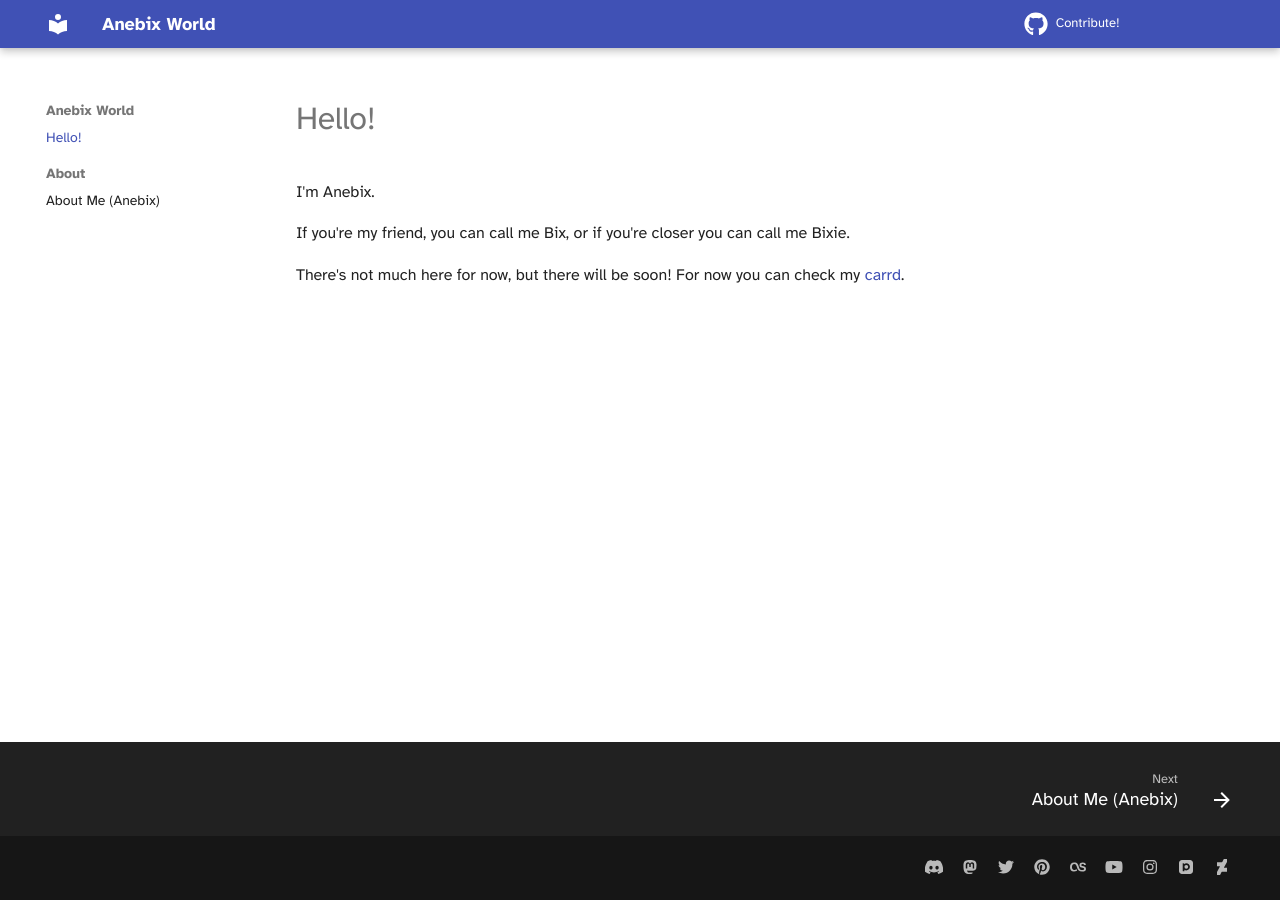
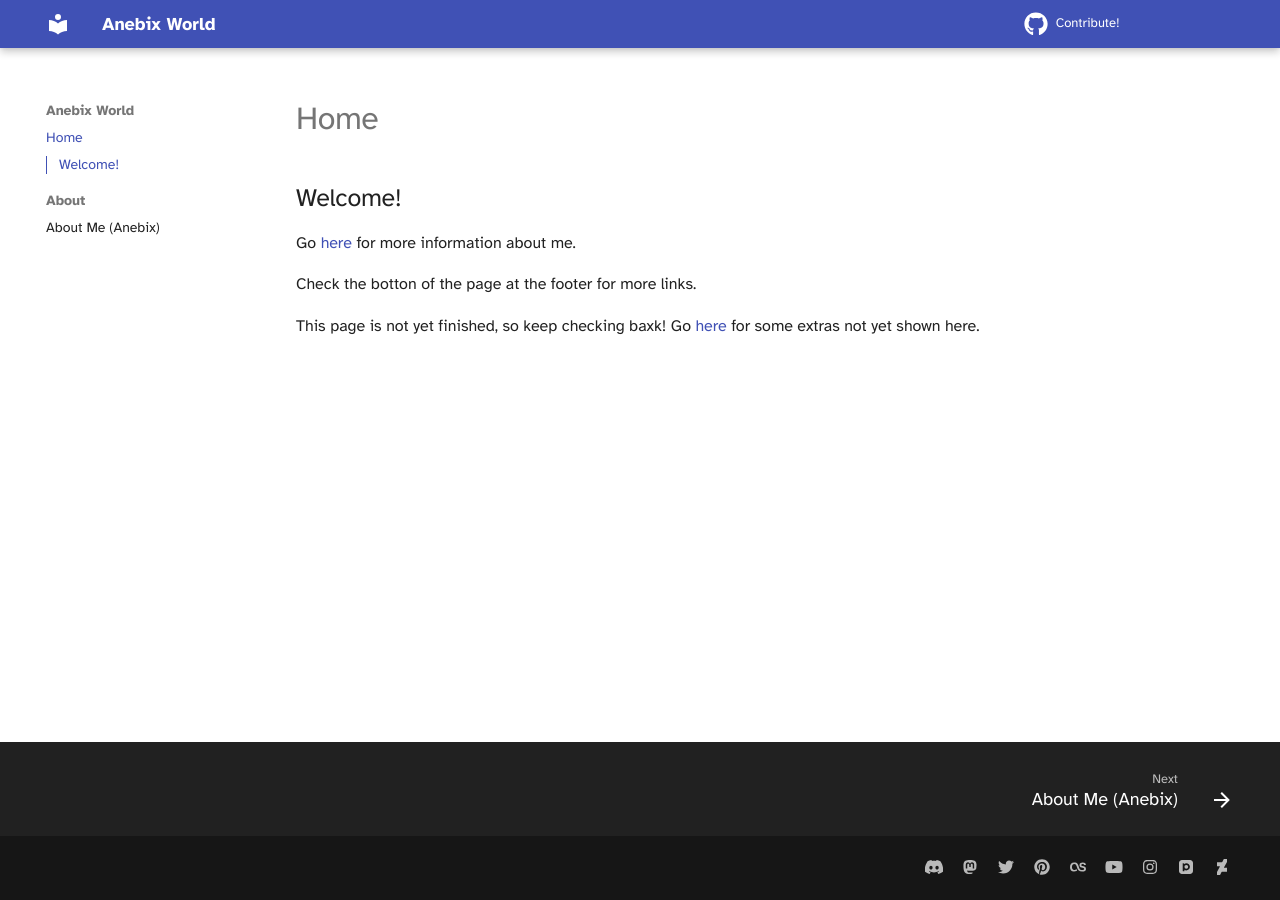
Before and after one commit to anebix-world/anebix-world.github.io, an MkDocs documentation site: the page built from docs/index.md, in a window 1280 px wide. Built offline with MkDocs 1.6.1 and Material for MkDocs 9.7.7, drawn with Linux system fonts in a browser that asks for light colours; comment, search, counter and statistics services are not loaded; the version menu is left out.

Commit message:
redo temp landing

```diff
--- a/docs/index.md
+++ b/docs/index.md
@@ -1,12 +1,9 @@
-# Hello!
+# Home
+## Welcome!
 
-I'm Anebix.
+Go [here](./about/anebix.md) for more information about me.
 
-If you're my friend, you can call me Bix, or if you're closer you can call me Bixie.
+Check the botton of the page at the footer for more links.
 
-There's not much here for now, but there will be soon!
-For now you can check my [carrd](https://anebix.carrd.co).
-
-
-
-<!-- lemme squish ur belly -->
+This page is not yet finished, so keep checking baxk!
+Go [here](https://anebix.carrd.co/) for some extras not yet shown here.
```
